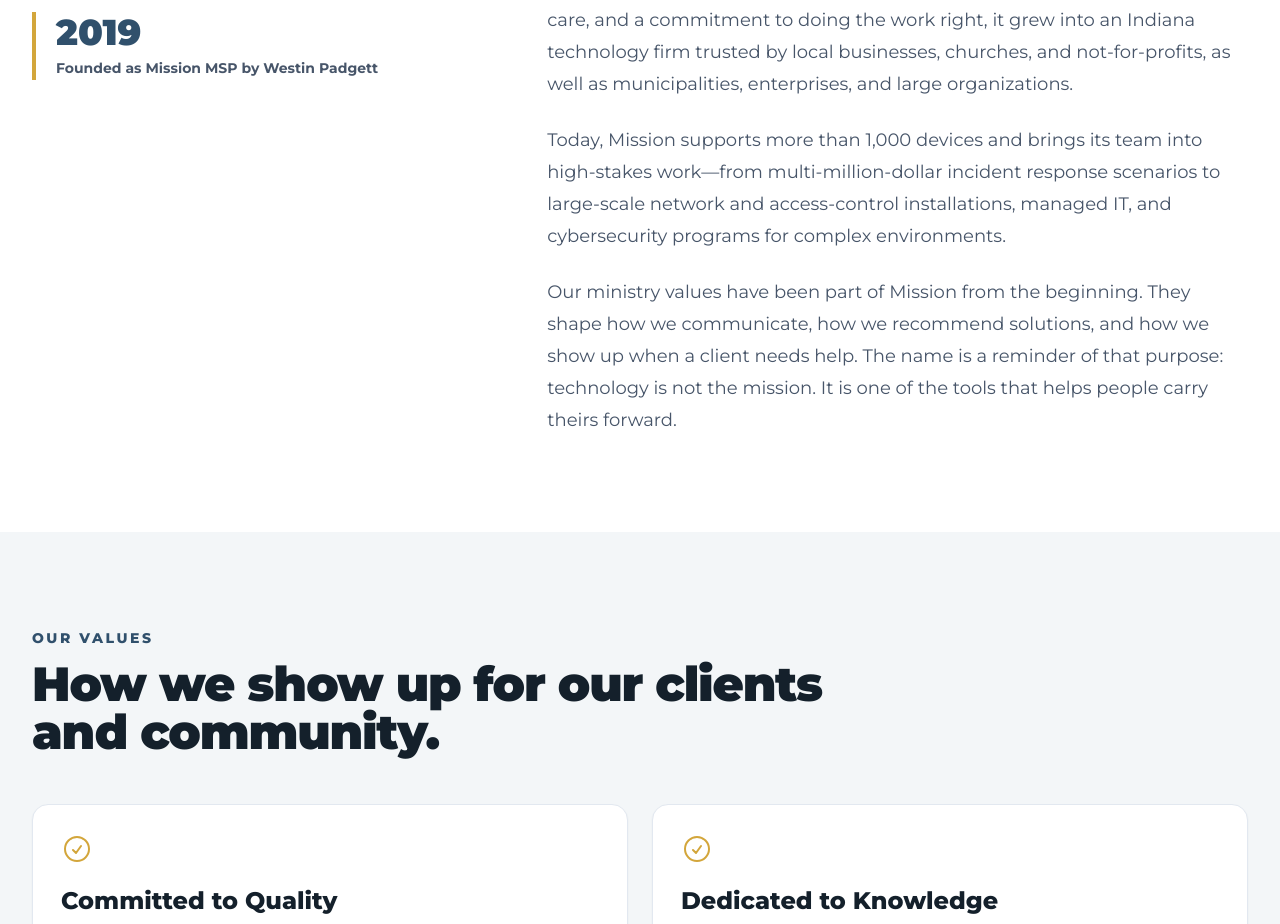
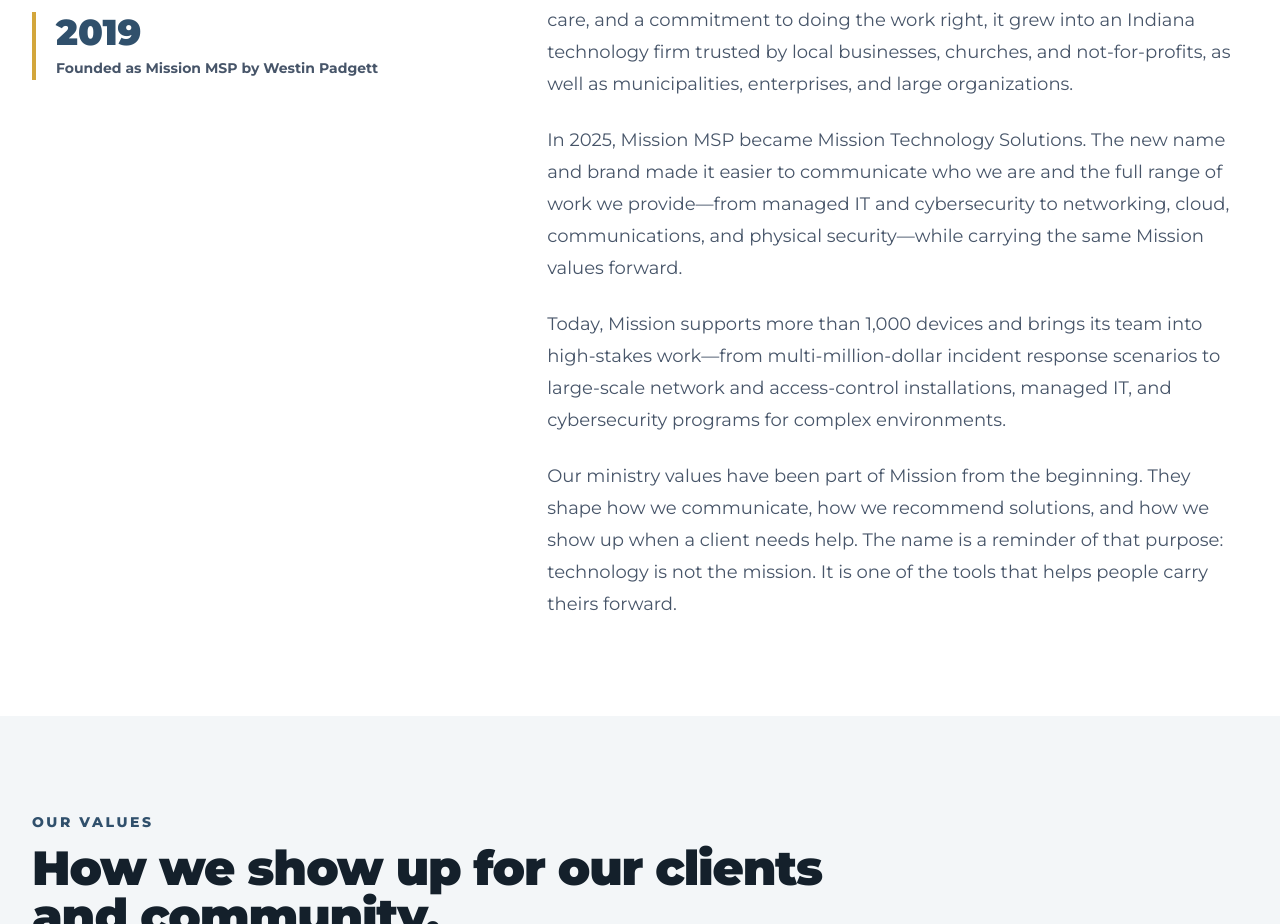
Before and after one commit to MissionTS/mts-site, a Next.js app: page /about in a window 1280 px wide. Shown: the part 1193-2117 px from the top of the page. Built offline with nearby package versions, Linux system fonts and the light colour scheme.

Commit message:
Add 2025 Mission rebrand to origin story

```diff
--- a/app/about/page.tsx
+++ b/app/about/page.tsx
@@ -68,6 +68,7 @@
         <div className="space-y-6 text-lg leading-8 text-slate-600">
           <p>Mission was founded in 2019 under the name Mission MSP by Westin Padgett. With experience in cybersecurity, network architecture, and ministry, Westin had seen too many churches and nonprofits struggle to find a reliable technology partner—and too many vendors take advantage of organizations that were simply trying to serve their communities well.</p>
           <p>So he decided to build something different. Mission began as a small, part-time operation run from his home outside of another job. Through patience, care, and a commitment to doing the work right, it grew into an Indiana technology firm trusted by local businesses, churches, and not-for-profits, as well as municipalities, enterprises, and large organizations.</p>
+          <p>In 2025, Mission MSP became Mission Technology Solutions. The new name and brand made it easier to communicate who we are and the full range of work we provide—from managed IT and cybersecurity to networking, cloud, communications, and physical security—while carrying the same Mission values forward.</p>
           <p>Today, Mission supports more than 1,000 devices and brings its team into high-stakes work—from multi-million-dollar incident response scenarios to large-scale network and access-control installations, managed IT, and cybersecurity programs for complex environments.</p>
           <p>Our ministry values have been part of Mission from the beginning. They shape how we communicate, how we recommend solutions, and how we show up when a client needs help. The name is a reminder of that purpose: technology is not the mission. It is one of the tools that helps people carry theirs forward.</p>
         </div>
```
